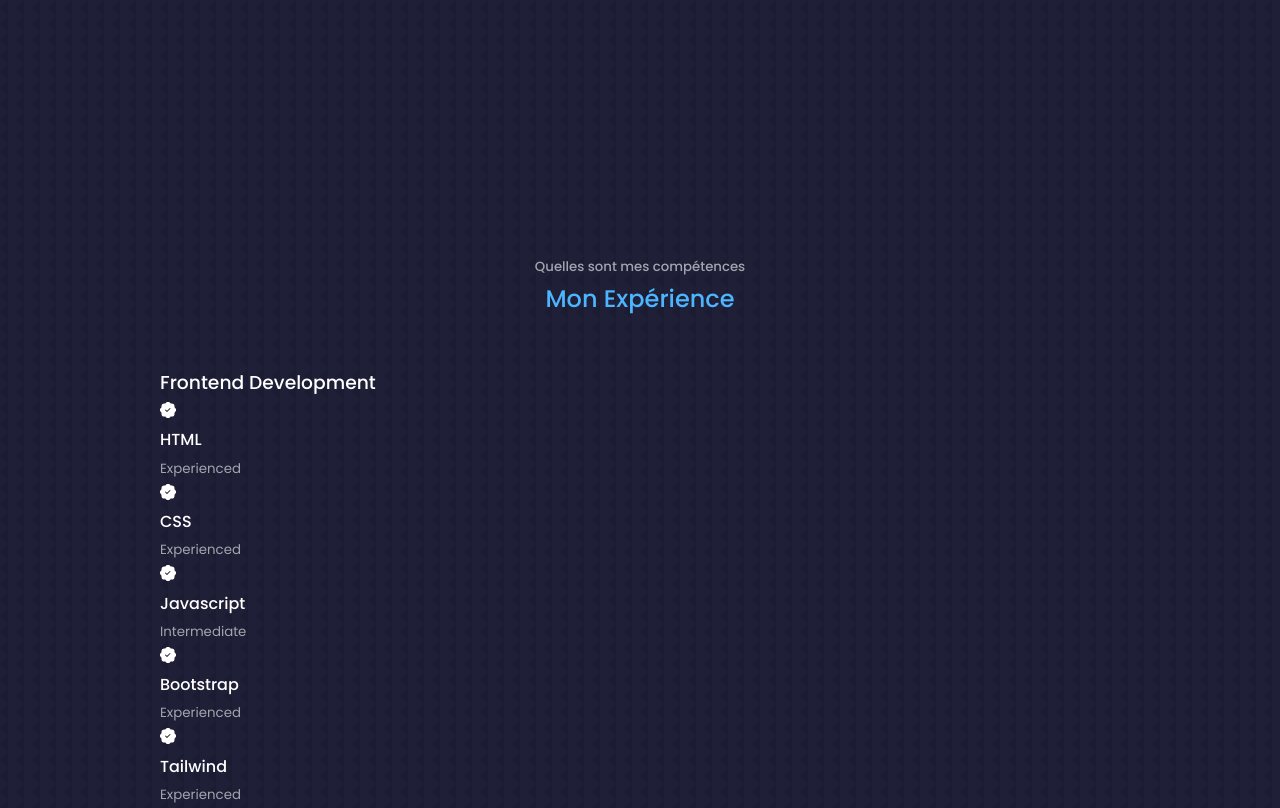
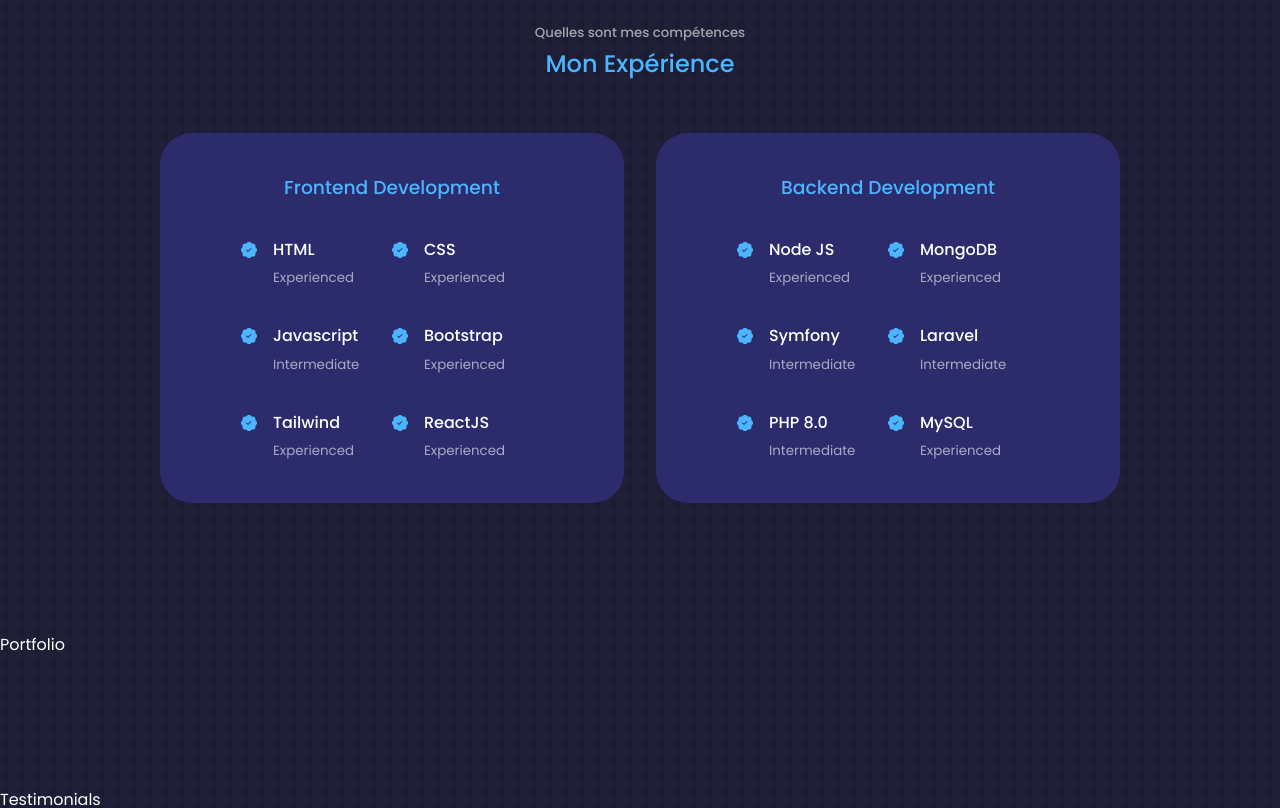
Before and after one commit to Manidoux41/ManiDev-portfolio, a React (Create React App) app: page / in a window 1280 px wide. Shown: the part 1600-2408 px from the top of the page. Built offline with nearby package versions, Linux system fonts and the light colour scheme.

Commit message:
experience section completed

```diff
--- a/src/components/experiences/Experiences.jsx
+++ b/src/components/experiences/Experiences.jsx
@@ -1,9 +1,10 @@
 import React from "react";
 import "./experiences.css";
-import {BsPatchCheckFill} from 'react-icons/bs'
+import { BsPatchCheckFill } from "react-icons/bs";
 
 const Experiences = () => {
-  return <section id="experience">
+  return (
+    <section id="experience">
       <h5>Quelles sont mes compétences</h5>
       <h2>Mon Expérience</h2>
 
@@ -12,34 +13,46 @@
           <h3>Frontend Development</h3>
           <div className="experience__content">
             <article className="experience__details">
-            <BsPatchCheckFill />
+              <BsPatchCheckFill className="experience__details-icon" />
+              <div>
                 <h4>HTML</h4>
                 <small className="text-light">Experienced</small>
+              </div>
             </article>
             <article className="experience__details">
-            <BsPatchCheckFill />
+              <BsPatchCheckFill className="experience__details-icon" />
+              <div>
                 <h4>CSS</h4>
                 <small className="text-light">Experienced</small>
+              </div>
             </article>
             <article className="experience__details">
-            <BsPatchCheckFill />
+              <BsPatchCheckFill className="experience__details-icon" />
+              <div>
                 <h4>Javascript</h4>
                 <small className="text-light">Intermediate</small>
+              </div>
             </article>
             <article className="experience__details">
-            <BsPatchCheckFill />
+              <BsPatchCheckFill className="experience__details-icon" />
+              <div>
                 <h4>Bootstrap</h4>
                 <small className="text-light">Experienced</small>
+              </div>
             </article>
             <article className="experience__details">
-            <BsPatchCheckFill />
+              <BsPatchCheckFill className="experience__details-icon" />
+              <div>
                 <h4>Tailwind</h4>
                 <small className="text-light">Experienced</small>
+              </div>
             </article>
             <article className="experience__details">
-            <BsPatchCheckFill />
+              <BsPatchCheckFill className="experience__details-icon" />
+              <div>
                 <h4>ReactJS</h4>
                 <small className="text-light">Experienced</small>
+              </div>
             </article>
           </div>
         </div>
@@ -47,39 +60,52 @@
           <h3>Backend Development</h3>
           <div className="experience__content">
             <article className="experience__details">
-            <BsPatchCheckFill />
+              <BsPatchCheckFill className="experience__details-icon" />
+              <div>
                 <h4>Node JS</h4>
                 <small className="text-light">Experienced</small>
+              </div>
             </article>
             <article className="experience__details">
-            <BsPatchCheckFill />
+              <BsPatchCheckFill className="experience__details-icon" />
+              <div>
                 <h4>MongoDB</h4>
                 <small className="text-light">Experienced</small>
+              </div>
             </article>
             <article className="experience__details">
-            <BsPatchCheckFill />
+              <BsPatchCheckFill className="experience__details-icon" />
+              <div>
                 <h4>Symfony</h4>
                 <small className="text-light">Intermediate</small>
+              </div>
             </article>
             <article className="experience__details">
-            <BsPatchCheckFill />
+              <BsPatchCheckFill className="experience__details-icon" />
+              <div>
                 <h4>Laravel</h4>
                 <small className="text-light">Intermediate</small>
+              </div>
             </article>
             <article className="experience__details">
-            <BsPatchCheckFill />
+              <BsPatchCheckFill className="experience__details-icon" />
+              <div>
                 <h4>PHP 8.0</h4>
                 <small className="text-light">Intermediate</small>
+              </div>
             </article>
             <article className="experience__details">
-            <BsPatchCheckFill />
+              <BsPatchCheckFill className="experience__details-icon" />
+              <div>
                 <h4>MySQL</h4>
                 <small className="text-light">Experienced</small>
+              </div>
             </article>
           </div>
         </div>
       </div>
-  </section>;
+    </section>
+  );
 };
 
 export default Experiences;
--- a/src/components/experiences/experiences.css
+++ b/src/components/experiences/experiences.css
@@ -0,0 +1,64 @@
+.experience__container {
+    display: grid;
+    grid-template-columns: 1fr 1fr;
+    gap: 2rem;
+}
+.experience__container > div {
+    background: var(--color-bg-variant);
+    padding: 2.4rem 5rem;
+    border-radius: 2rem;
+    border: 1px solid transparent;
+    transition: var(--transition);
+}
+.experience__container > div:hover {
+    background: transparent;
+    border-color: var(--color-primary-variant);
+    cursor: default;
+}
+.experience__container > div h3 {
+    text-align: center;
+    margin-bottom: 2rem;
+    color: var(--color-primary);
+}
+
+.experience__content {
+    display: grid;
+    grid-template-columns: 1fr 1fr;
+    row-gap: 2rem;
+}
+
+.experience__details {
+    display: flex;
+    gap: 1rem;
+}
+.experience__details-icon {
+    margin-top: 6px;
+    color: var(--color-primary);
+}
+
+/*====== MEDIA QUERIES (Medium devices) =====*/
+
+@media screen and (max-width: 1024px) {
+   .experience__container {
+    grid-template-columns: 1fr;
+   }
+   .experience__container > div {
+    width: 80%;
+    padding: 2rem;
+    margin: 0 auto;
+   }
+   .experience__content {
+    padding: 1rem;
+   }
+  }
+  /*====== MEDIA QUERIES (Small devices) =====*/
+
+  @media screen and (max-width: 600px) {
+      .experience__container {
+        gap: 1rem;
+      }
+      .experience__container > div {
+        width: 100%;
+        padding: 2rem 1rem;
+      }
+  }
--- a/src/index.css
+++ b/src/index.css
@@ -55,7 +55,6 @@
 }
 section{
     margin-top: 8rem;
-    height: 100vh;
 }
 
 section > h2, section > h5 {
```
Lines whose indentation alone changed are shown as unchanged.
